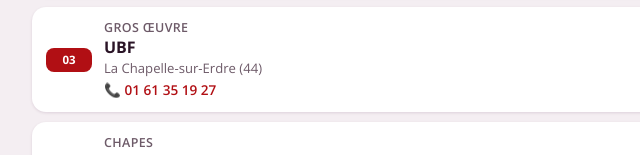
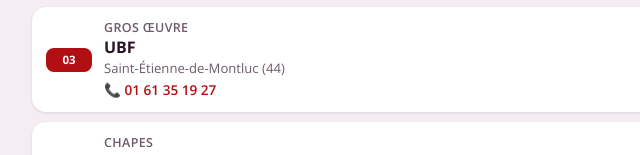
Before and after one commit to louisbenoitubf/les-sorbiers, a plain HTML site: page index.html in a window 1280 px wide. Shown: the part 2272-2427 px from the top of the page, 244-884 px from the left. Drawn offline with nearby package versions, Linux system fonts and the light colour scheme.

Commit message:
Add files via upload

```diff
--- a/index.html
+++ b/index.html
@@ -69,7 +69,7 @@
   ["01A","VRD – Hors réseaux souples","MABILEAU TP","Saint-Père-en-Retz (44)"],
   ["02A","Voiles projetés","GRIMAUD FONDATIONS","Tuffalun (49)"],
   ["02B","Terrassement","MABILEAU TP","Saint-Père-en-Retz (44)"],
-  ["03","Gros œuvre","UBF","La Chapelle-sur-Erdre (44)","01 61 35 19 27"],
+  ["03","Gros œuvre","UBF","Saint-Étienne-de-Montluc (44)","01 61 35 19 27"],
   ["04","Chapes","LC FLUIDE","Arthon-en-Retz (44)","02 40 21 23 13"],
   ["05","Étanchéité","ARTIVA","Choisy-le-Roi (94)"],
   ["06A","Charpente","CHAMPEAU","Feytiat (87)"],
```
